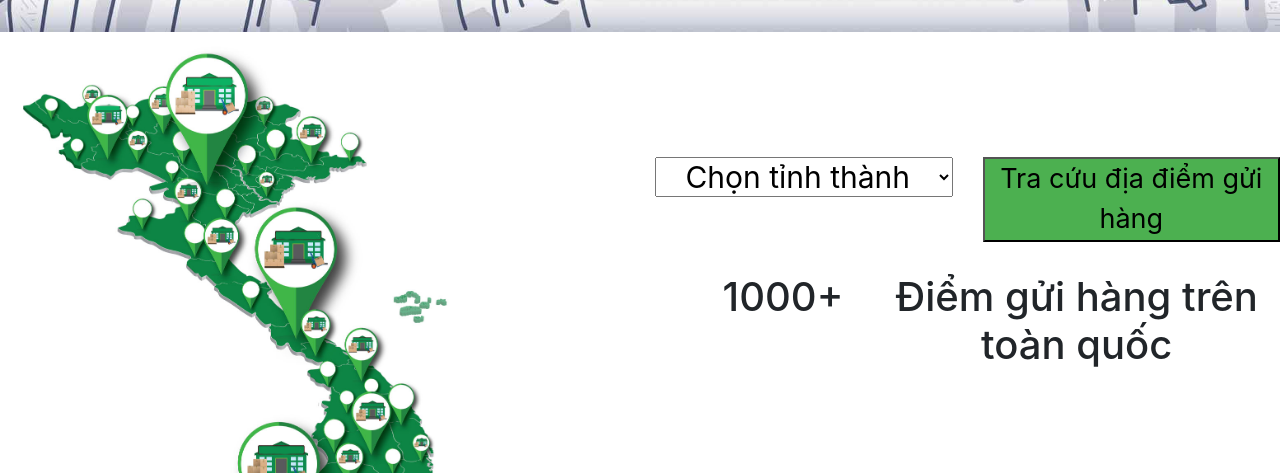
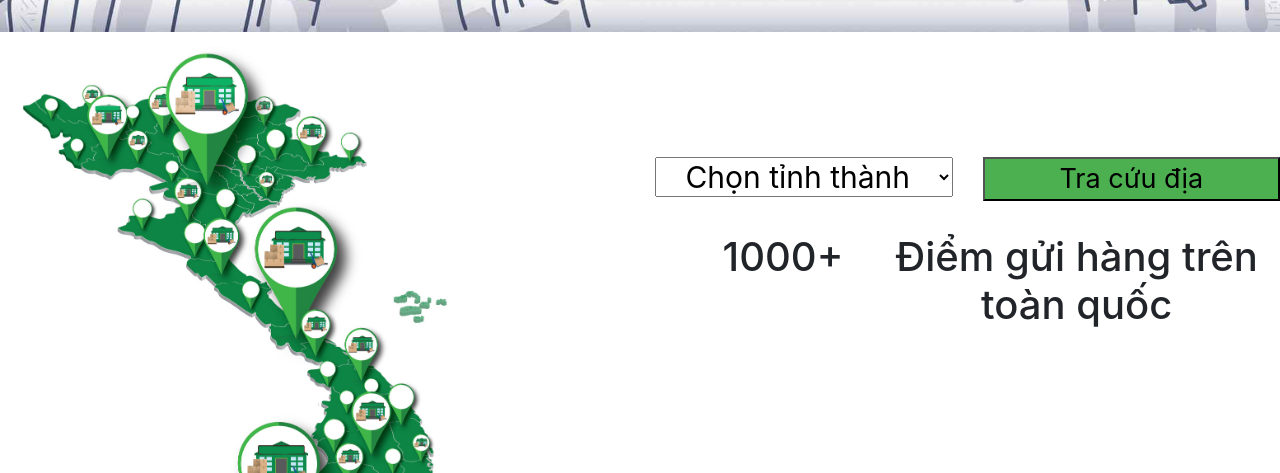
Before and after one commit to Min190503/web, a plain HTML site: page index.html in a window 1280 px wide. Shown: the part 627-1100 px from the top of the page. Drawn offline with Linux system fonts and the light colour scheme.

Commit message:
This is a new commit for what I originally planned to be an amendmend

```diff
--- a/index.html
+++ b/index.html
@@ -71,7 +71,7 @@
               </select>
             </div>
             <div class="col-lg-6 ">
-              <button class="btn2_bd">Tra cứu địa điểm gửi hàng</button>
+              <button class="btn2_bd">Tra cứu địa</button>
             </div>
           </div>
             <div class="row" style="margin-top: 5%;">
```
